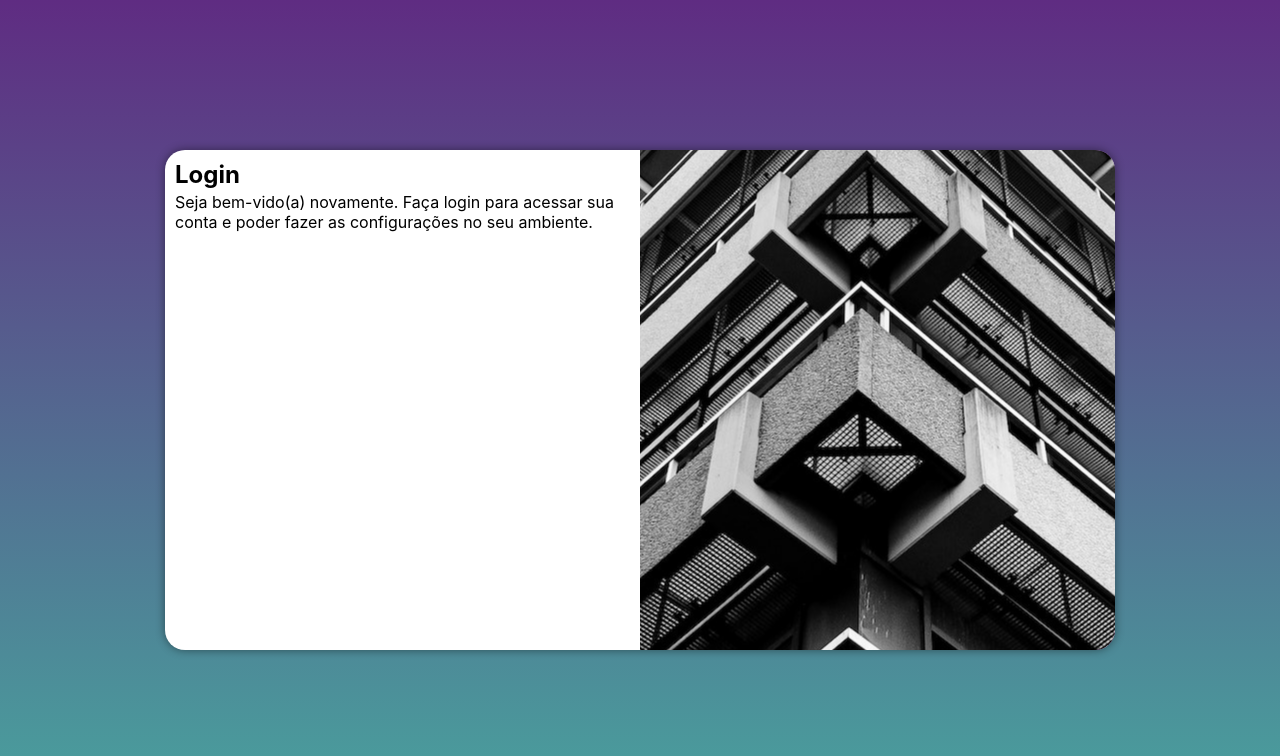
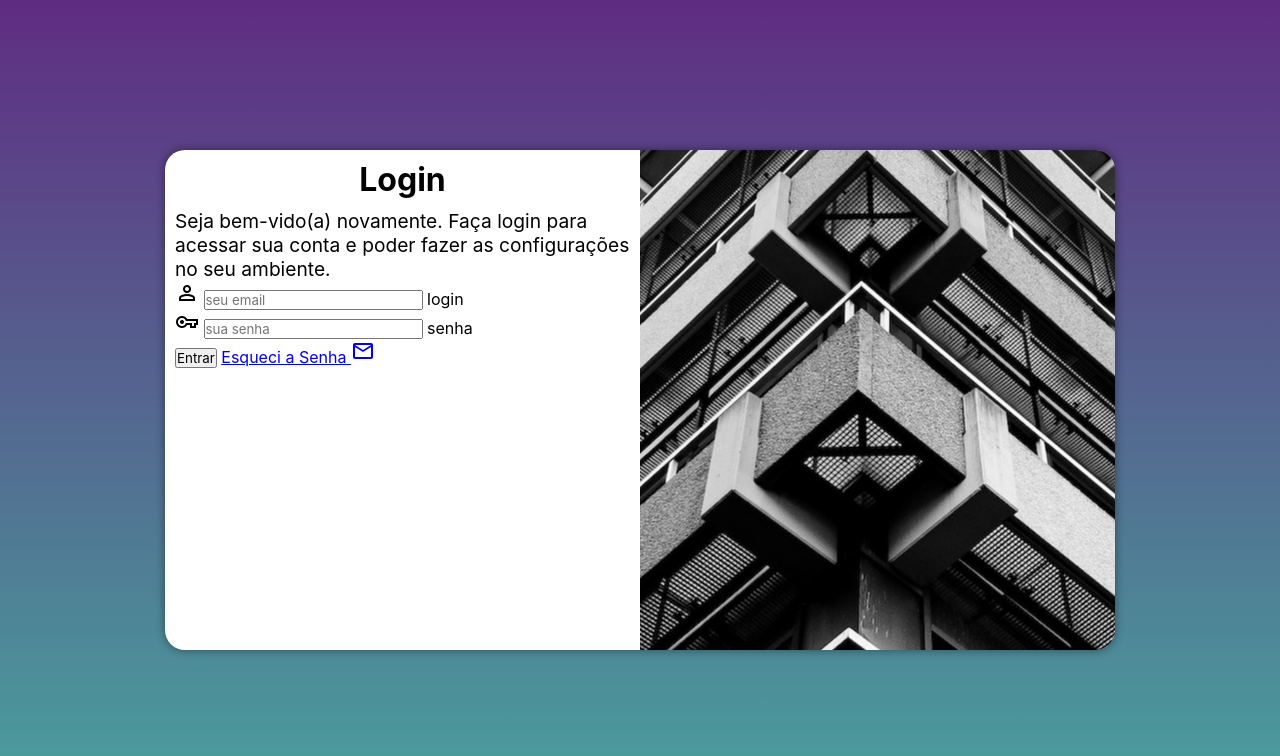
Before and after one commit to daanielsb/projeto-login, a plain HTML site: page index.html in a window 1280 px wide. Drawn offline with nearby package versions, Linux system fonts and the light colour scheme.

Commit message:
update 0.55

```diff
--- a/estilos/media-query.css
+++ b/estilos/media-query.css
@@ -51,6 +51,14 @@
 
     }
 
+    div#formulario h1 {
+        font-size: 2em;
+    }
+
+    div#formulario p {
+        font-size: 1.2em;
+    }
+
 
 
 
--- a/estilos/style.css
+++ b/estilos/style.css
@@ -61,5 +61,10 @@ div#formulario{
 }
 
 div#formulario h1 {
-    margin-bottom: 3px;
+    margin-bottom: 10px;
+    text-align: center;
 }
+
+div#formulario p {
+    font-size: 0.8em;
+}
--- a/index.html
+++ b/index.html
@@ -7,6 +7,7 @@
     <title>Projeto login</title>
     <link rel="stylesheet" href="estilos/style.css">
     <link rel="stylesheet" href="estilos/media-query.css">
+    <link rel="stylesheet" href="https://fonts.googleapis.com/css2?family=Material+Symbols+Outlined:opsz,wght,FILL,GRAD@48,400,0,0" />
 </head>
 <body>
 
@@ -21,8 +22,29 @@
             <div id="formulario">
                 <h1>Login</h1>
                 <p>Seja bem-vido(a) novamente. Faça login para acessar sua conta e poder fazer as configurações no seu ambiente.</p>
-                <form action="login.php" method="post">
+                <form action="login.php" method="post" autocomplete="on">
 
+                    <div class="campo">
+                        <span class="material-symbols-outlined">
+                            person
+                        </span>
+                        <input type="email" name="login" id="ilogin" placeholder="seu email" autocomplete="email" required maxlength="30">
+                        <label for="ilogin">login</label>
+                    </div>
+                    <div class="campo">
+                        <span class="material-symbols-outlined">
+                            vpn_key
+                        </span>
+                        <input type="password" name="senha" id="isenha" placeholder="sua senha" autocomplete="current-password" required minlength="8" maxlength="20">
+                        <label for="isenha">senha</label>
+                    </div>
+
+                    <input type="submit" value="Entrar">
+                    <a href="esqueci.html">Esqueci a Senha <span class="material-symbols-outlined">
+                        mail
+                    </span>
+
+                    </a>
 
                 </form>
             </div>
```
